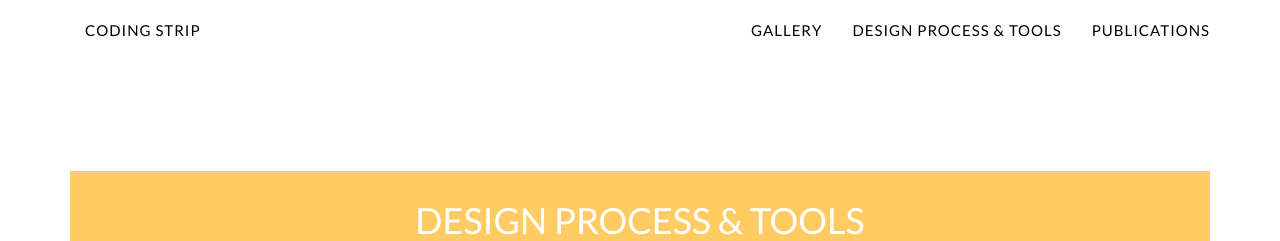
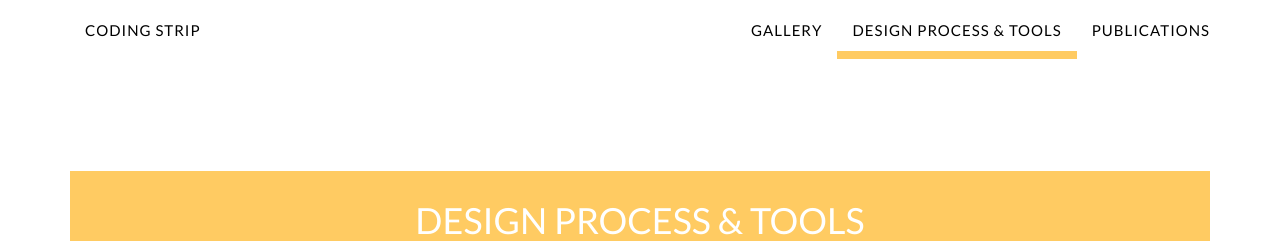
Before and after one commit to codingstrip/codingstrip.github.io, a Jekyll site: the page built from _2020_pages/design_process.html, in a window 1280 px wide. Shown: the top 241 px of the page. Built offline with Jekyll 4.4.1, drawn with Linux system fonts in a browser that asks for light colours; some web fonts are replaced.

Commit message:
Modify navigation bar style to make it clear which page user is looking at

```diff
--- a/_2020_pages/design_process.html
+++ b/_2020_pages/design_process.html
@@ -80,3 +80,9 @@ permalink: /design-process
 		<li>Some design patterns are from <a href="https://dl.acm.org/doi/10.1145/3173574.3173612" target="blank">Design Patterns for Data Comics</a></li>
 	</ul>
 </section>
+<script>
+	$(document).ready(function() {
+		$('.page-scroll.active').removeClass('active');
+		$('#design-process-tab').addClass('active');
+	});
+</script>
--- a/_2020_pages/publications.html
+++ b/_2020_pages/publications.html
@@ -18,3 +18,9 @@ permalink: /publications
 	<hr size="30" width="100%" noshade>
 	{% endfor %}
 </section>
+<script>
+	$(document).ready(function() {
+		$('.page-scroll.active').removeClass('active');
+		$('#publications-tab').addClass('active');
+	});
+</script>
--- a/_includes/2020_data/gallery.html
+++ b/_includes/2020_data/gallery.html
@@ -41,3 +41,9 @@
 	{% if mod == 0 %}</section>{% endif %}
 	{% endfor %}
 </section>
+<!-- <script>
+	$(document).ready(function() {
+		$('.page-scroll.active').removeClass('active');
+		$('#gallery-tab').addClass('active');
+	});
+</script> -->
--- a/_includes/2020_data/header-home.html
+++ b/_includes/2020_data/header-home.html
@@ -12,6 +12,7 @@
                 <!-- <a class="navbar-brand page-scroll" href="/"><img src="../css/2017_style/img/logo-small-transparent.png" style="margin-top:-15px" width="150px" alt="icon-about"></a> -->
             </div>
             <!-- Collect the nav links, forms, and other content for toggling -->
+            <!-- {{ page.url | replace:'index.html','' | prepend: site.baseurl | prepend: site.url }} -->
             <div class="collapse navbar-collapse" id="bs-example-navbar-collapse-1">
                 <ul class="nav navbar-nav navbar-left"><li class="nav-brand"><a href="/">Coding Strip</a></li></ul>
                 <ul class="nav navbar-nav navbar-right">
@@ -19,10 +20,10 @@
                         <a href="/"></a>
                     </li>
                     <li>
-                        <a class="page-scroll" href="/">Gallery</a>
+                        <a id="gallery-tab" class="page-scroll active" href="/">Gallery</a>
                     </li>
                     <li>
-                        <a class="page-scroll" href="/design-process">Design Process & Tools</a>
+                        <a id="design-process-tab" class="page-scroll" href="/design-process">Design Process & Tools</a>
                     </li>
                     <!-- <li>
                         <a class="page-scroll" href="/ideation-cards">Ideation Cards</a>
@@ -31,7 +32,7 @@
                         <a class="page-scroll" href="/design-workshop">Design Workshop</a>
                     </li>                     -->
                     <li>
-                        <a class="page-scroll" href="/publications">Publications</a>
+                        <a id="publications-tab" class="page-scroll" href="/publications">Publications</a>
                     </li>
                 </ul>
             </div>
--- a/css/2020_style/style.css
+++ b/css/2020_style/style.css
@@ -285,7 +285,8 @@ fieldset[disabled] .btn-xl.active {
 .navbar-default .nav li a:focus {
     /*outline: 0;*/
     /*color: #{{ site.data.template.color.primary }};*/
-    border-bottom: 8px solid #ffcb62;
+    /*border-bottom: 8px solid #ffcb62;*/
+    color: rgba(113, 111, 111, 0.7);;
 }
 
 .navbar-default .navbar-nav>.active>a {
@@ -326,7 +327,7 @@ fieldset[disabled] .btn-xl.active {
         padding: 10px 0;
         /*background-color: #222;*/
         /*background-color: #007961;*/
-        box-shadow: 4px 10px rgba(255, 203, 98, 0.4);
+        /*box-shadow: 4px 10px rgba(255, 203, 98, 0.4);*/
     }
 
     .navbar-default.navbar-shrink .navbar-brand {
@@ -1534,3 +1535,11 @@ a:hover {
     align-self:center;
   }
 }
+
+.page-scroll.active {
+    border-bottom: 8px solid #ffcb62;
+}
+
+.nav li a {
+    padding-bottom:10px;
+}
```
